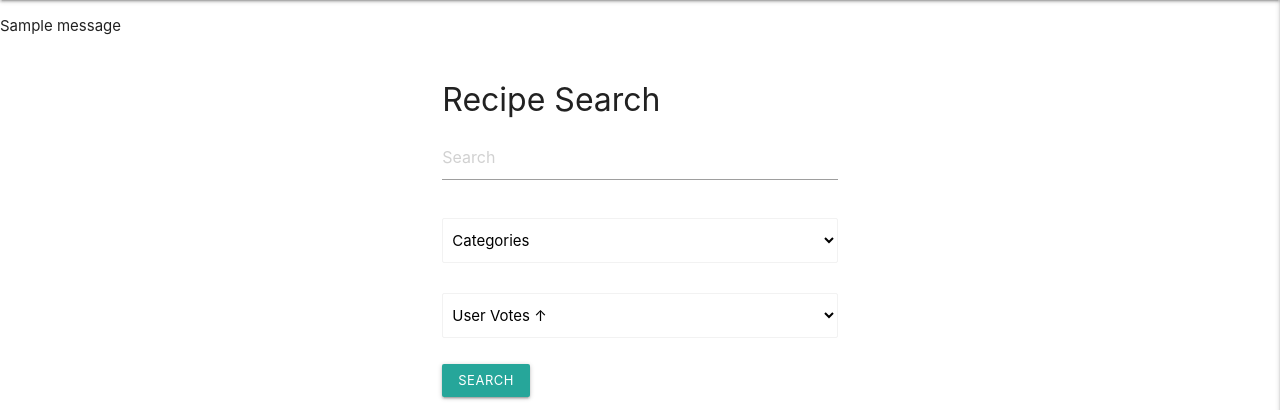
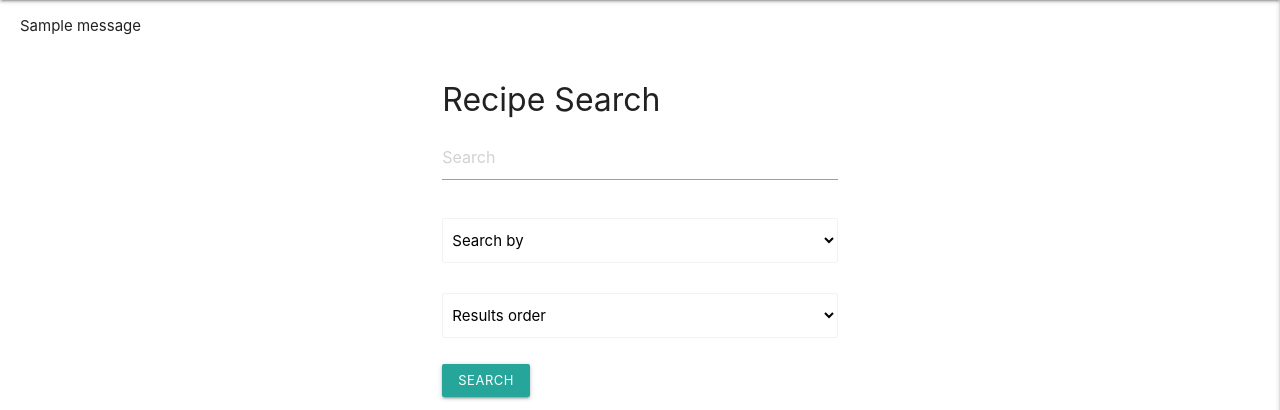
Before and after one commit to ramblingbarney/refactored-funicular, a Python web app: template templates/search.html in a window 1280 px wide. Shown: the part 64-474 px from the top of the page. Run offline with Jinja, Linux system fonts and the light colour scheme; the template is opened without the code that fills it, so the values that code supplies are empty; one stand-in notice (Sample message) is shown.

Commit message:
- Applied style to flash message in 'base.html' template - Added select box prompts to 'search.html' template 'Search by' and 'Results order' - Applied left padding to title text in 'index.html' template - Reduced the bubble graph size on 'index.html' template - Added resize of window and bubble graph for 'index.html' template to README.md Manual testing

```diff
--- a/static/css/style.css
+++ b/static/css/style.css
@@ -62,7 +62,7 @@
   margin-bottom: 0 auto;
 }
 
-#no-recipes-found, #logout-confirmation {
+#no-recipes-found, #logout-confirmation, .flash-message {
   padding-left: 20px;
 }
 
--- a/templates/base.html
+++ b/templates/base.html
@@ -71,7 +71,7 @@
           {% if messages %}
             <ul class=flashes>
               {% for message in messages %}
-                <li>{{ message }}</li>
+                <li class="flash-message">{{ message }}</li>
               {% endfor %}
             </ul>
           {% endif %}
--- a/templates/search.html
+++ b/templates/search.html
@@ -8,11 +8,13 @@
     <input name=_csrf_token type=hidden value="{{ csrf_token() }}">
     <input id="search-text" name="search_text" type="text" placeholder="Search" required>
     <select id="search_option" name="search_selected" class="browser-default">
+      <option value="default" selected="selected">Search by</option>
       <option value="category_name.category_name">Categories</option>
       <option value="cuisine_name.cuisine_name">Cuisines</option>
       <option value="user_votes">User Votes</option>
     </select>
     <select id="order_option" name="order_selected" class="browser-default">
+      <option value="default" selected="selected">Results order</option>
       <option value="UserVotesAscending">User Votes &uarr;</option>
       <option value="UserVotesDescending">User Votes &darr;</option>
       <option value="TotalTimeAscending">Total Time &uarr;</option>
```
Also changed, not shown: templates/index.html (+3 -6 lines), README.md.
